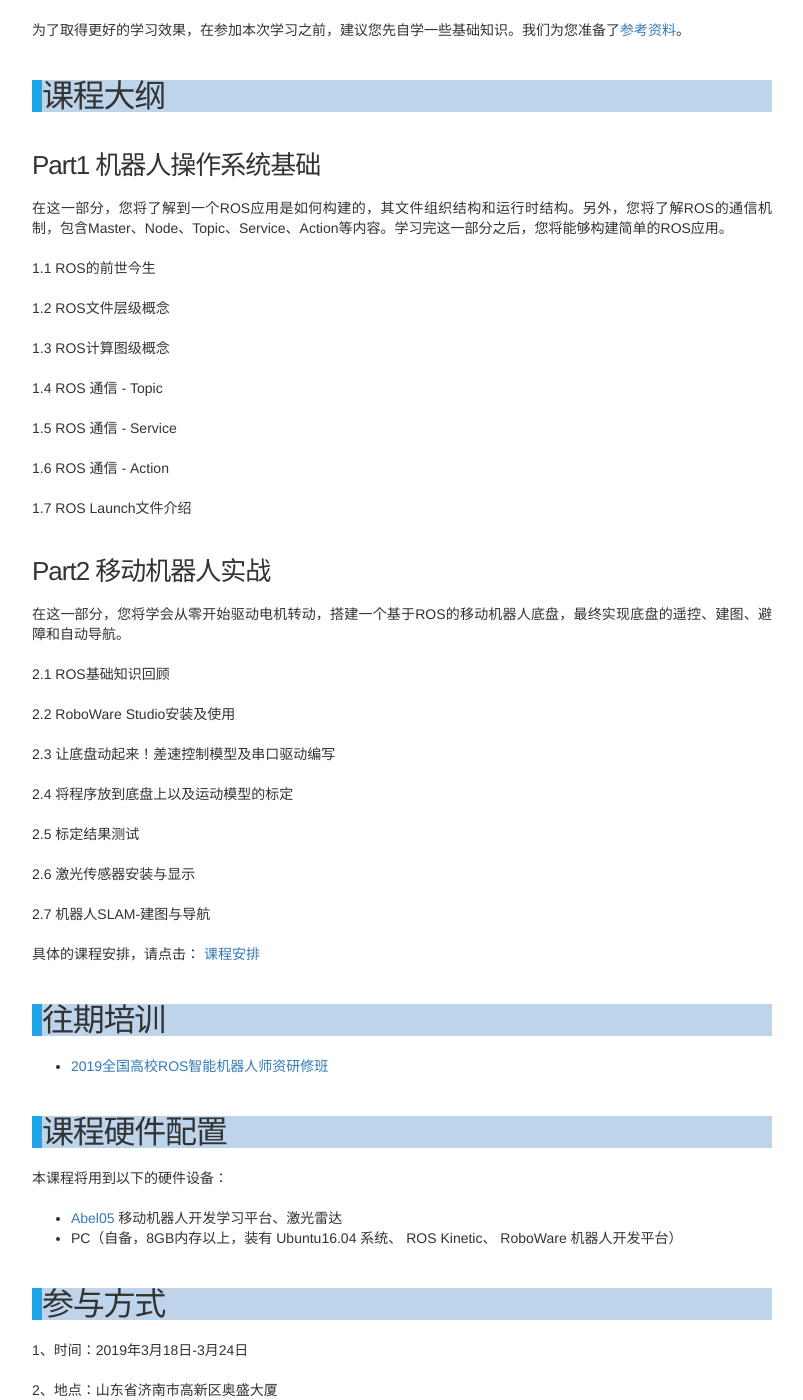
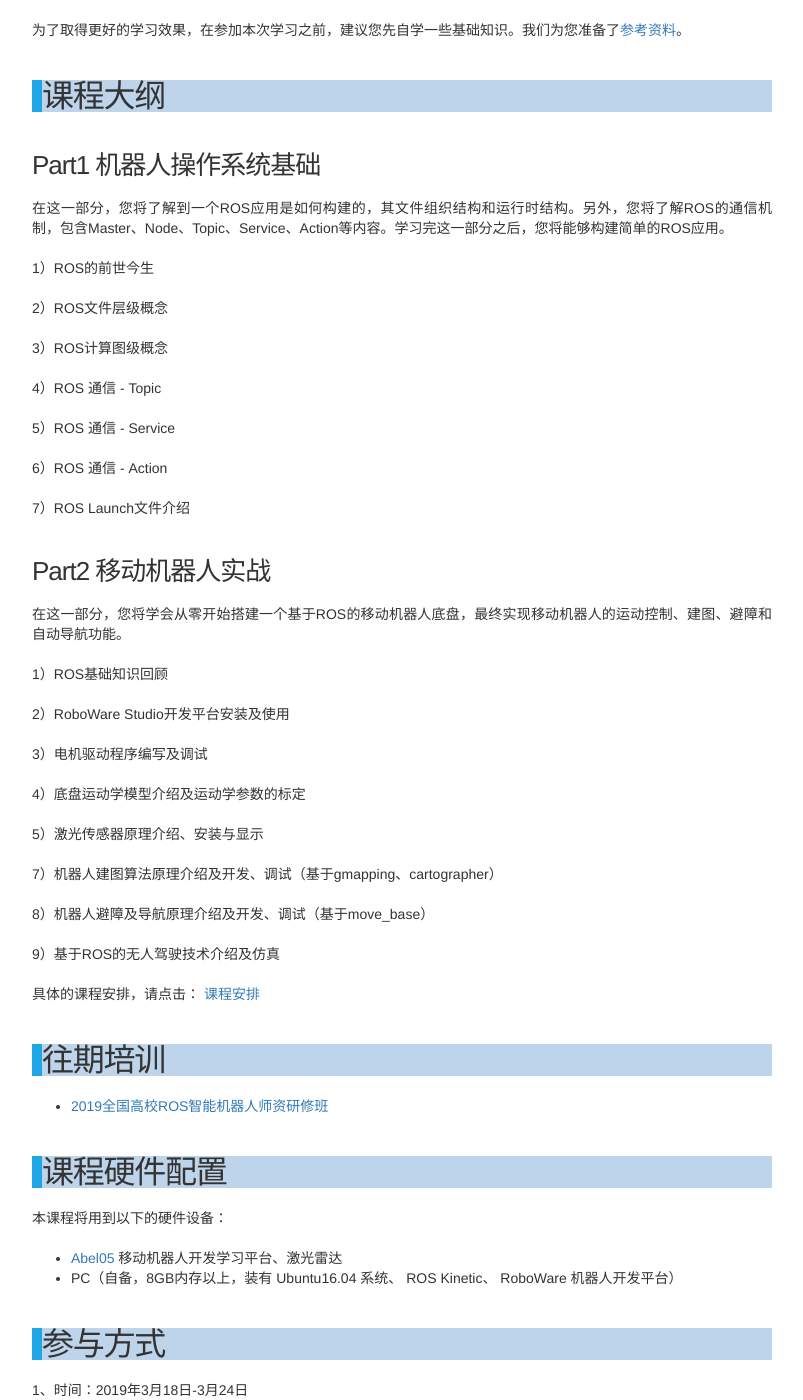
Before and after one commit to TonyRobotics/TonyRobotics.github.io, a Jekyll site: the page built from index.md, in a window 1280 px wide and 1400 px high, scrolled down 1465 px. Shown: the whole window, without its empty margins (238-1041 px from the left). Built offline with Jekyll 4.4.1, drawn with Linux system fonts in a browser that asks for light colours; nearby versions of some CDN libraries; some of the changed text lies outside the part shown.

Commit message:
修改index.md

```diff
--- a/index.md
+++ b/index.md
@@ -77,37 +77,39 @@ permalink: /
 
 在这一部分，您将了解到一个ROS应用是如何构建的，其文件组织结构和运行时结构。另外，您将了解ROS的通信机制，包含Master、Node、Topic、Service、Action等内容。学习完这一部分之后，您将能够构建简单的ROS应用。
 
-1.1 ROS的前世今生
+1）ROS的前世今生
 
-1.2 ROS文件层级概念
+2）ROS文件层级概念
 
-1.3 ROS计算图级概念
+3）ROS计算图级概念
 
-1.4 ROS 通信 - Topic
+4）ROS 通信 - Topic
 
-1.5 ROS 通信 - Service
+5）ROS 通信 - Service
 
-1.6 ROS 通信 - Action
+6）ROS 通信 - Action
 
-1.7 ROS Launch文件介绍
+7）ROS Launch文件介绍
 
 ### Part2 移动机器人实战
 
-在这一部分，您将学会从零开始驱动电机转动，搭建一个基于ROS的移动机器人底盘，最终实现底盘的遥控、建图、避障和自动导航。
+在这一部分，您将学会从零开始搭建一个基于ROS的移动机器人底盘，最终实现移动机器人的运动控制、建图、避障和自动导航功能。
 
-2.1 ROS基础知识回顾
+1）ROS基础知识回顾
 
-2.2 RoboWare Studio安装及使用
+2）RoboWare Studio开发平台安装及使用
 
-2.3 让底盘动起来！差速控制模型及串口驱动编写
+3）电机驱动程序编写及调试
 
-2.4 将程序放到底盘上以及运动模型的标定
+4）底盘运动学模型介绍及运动学参数的标定
 
-2.5 标定结果测试
+5）激光传感器原理介绍、安装与显示
 
-2.6 激光传感器安装与显示
+7）机器人建图算法原理介绍及开发、调试（基于gmapping、cartographer）
 
-2.7 机器人SLAM-建图与导航
+8）机器人避障及导航原理介绍及开发、调试（基于move_base）
+
+9）基于ROS的无人驾驶技术介绍及仿真
 
 具体的课程安排，请点击： [课程安排](schedule/)
 
@@ -132,7 +134,11 @@ permalink: /
 
 3、收费标准
 
-  xxx（元/人），自带电脑（按照要求提前安装学习开发环境），早鸟价：前10名每人优惠1000元（以缴费时间为准，先报先得），食宿自理
+¥3600元/人，自带电脑（按照要求提前安装学习开发环境）
+
+早鸟价：前5名每人优惠¥1000元（以缴费时间为准，先报先得，不再享受团队价），食宿费用自理（可协助预定酒店和餐饮）
+
+团队价：3人及以上组团报名，每人优惠¥500元（不再享受早鸟价）
 
 4、课堂和学习方式
 
```
